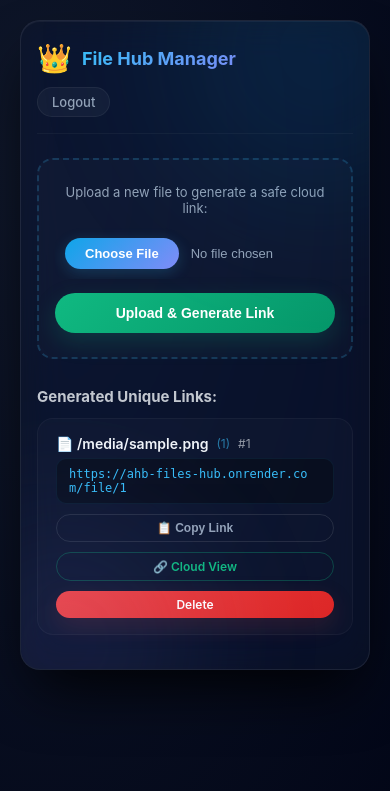
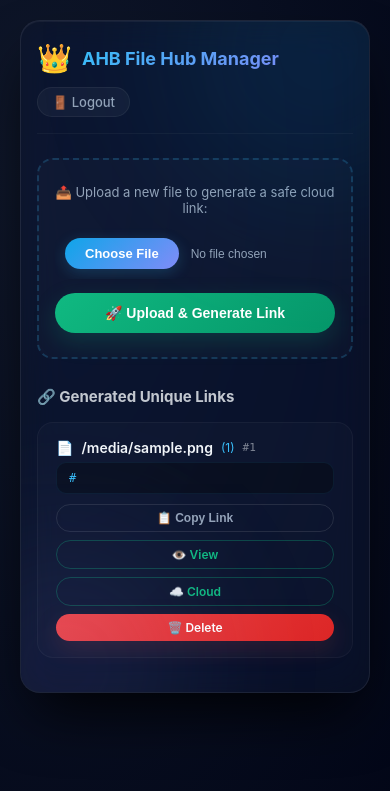
Before and after one commit to abbas-tools/ai-backend, a Flask app: template templates/admin.html in a window 390 px wide. Shown: the top 791 px of the page. Run offline with Flask 3, Linux system fonts and the light colour scheme; the template is opened without the code that fills it: most values are stand-ins (such as "Sample title", 1, 10 or a date in 2020).

Commit message:
Refactor admin panel HTML and CSS for clarity
Refactor CSS for better readability and maintainability. Update HTML elements for improved user experience.

```diff
--- a/templates/admin.html
+++ b/templates/admin.html
@@ -5,7 +5,11 @@
     <meta name="viewport" content="width=device-width, initial-scale=1.0, maximum-scale=1.0, user-scalable=yes">
     <title>Admin Panel - AHB File Hub</title>
     <style>
-        * { margin: 0; padding: 0; box-sizing: border-box; }
+        * {
+            margin: 0;
+            padding: 0;
+            box-sizing: border-box;
+        }
         body {
             background: radial-gradient(ellipse at 10% 20%, #0f172a 0%, #020617 100%);
             color: #f1f5f9;
@@ -25,7 +29,7 @@
             box-shadow: 0 30px 60px -15px rgba(0,0,0,0.9), inset 0 1px 0 rgba(255,255,255,0.05);
             padding: 30px 28px;
             width: 100%;
-            max-width: 620px;
+            max-width: 720px;
             position: relative;
             overflow: hidden;
         }
@@ -36,8 +40,20 @@
             opacity: 0.12;
             pointer-events: none;
         }
-        .glow-orb.orb1 { width: 300px; height: 300px; background: #0ea5e9; top: -120px; right: -100px; }
-        .glow-orb.orb2 { width: 250px; height: 250px; background: #818cf8; bottom: -100px; left: -80px; }
+        .glow-orb.orb1 {
+            width: 300px;
+            height: 300px;
+            background: #0ea5e9;
+            top: -120px;
+            right: -100px;
+        }
+        .glow-orb.orb2 {
+            width: 250px;
+            height: 250px;
+            background: #818cf8;
+            bottom: -100px;
+            left: -80px;
+        }
         .header {
             display: flex;
             justify-content: space-between;
@@ -46,8 +62,14 @@
             padding-bottom: 16px;
             border-bottom: 1px solid rgba(255,255,255,0.04);
         }
-        .logo-area { display: flex; align-items: center; gap: 10px; }
-        .logo-icon { font-size: 28px; }
+        .logo-area {
+            display: flex;
+            align-items: center;
+            gap: 10px;
+        }
+        .logo-icon {
+            font-size: 28px;
+        }
         .logo-text {
             font-weight: 700;
             font-size: 18px;
@@ -84,7 +106,11 @@
             border-color: #38bdf8;
             background: rgba(56,189,248,0.03);
         }
-        .upload-zone p { font-size: 13px; color: #94a3b8; margin-bottom: 12px; }
+        .upload-zone p {
+            font-size: 13px;
+            color: #94a3b8;
+            margin-bottom: 12px;
+        }
         .upload-zone input[type="file"] {
             width: 100%;
             padding: 10px;
@@ -108,6 +134,10 @@
             margin-right: 12px;
             box-shadow: 0 4px 15px rgba(56,189,248,0.2);
         }
+        .upload-zone input[type="file"]::file-selector-button:hover {
+            transform: scale(1.02);
+            box-shadow: 0 6px 25px rgba(56,189,248,0.3);
+        }
         .btn {
             display: inline-flex;
             align-items: center;
@@ -129,11 +159,19 @@
             width: 100%;
             margin-top: 14px;
         }
+        .btn-success:hover {
+            transform: translateY(-2px);
+            box-shadow: 0 12px 35px rgba(16,185,129,0.3);
+        }
         .btn-danger {
             background: linear-gradient(135deg, #ef4444, #dc2626);
             box-shadow: 0 8px 24px rgba(239,68,68,0.15);
             padding: 6px 16px;
             font-size: 12px;
+        }
+        .btn-danger:hover {
+            transform: scale(1.05);
+            box-shadow: 0 8px 30px rgba(239,68,68,0.3);
         }
         .btn-outline {
             background: transparent;
@@ -146,8 +184,29 @@
             background: rgba(255,255,255,0.04);
             border-color: #38bdf8;
             color: #f1f5f9;
+            transform: translateY(-2px);
         }
-        h3 { font-size: 15px; color: #f1f5f9; margin-bottom: 12px; opacity: 0.8; }
+        .btn-view {
+            background: transparent;
+            border: 1px solid rgba(16,185,129,0.3);
+            color: #10b981;
+            padding: 6px 16px;
+            font-size: 12px;
+        }
+        .btn-view:hover {
+            background: rgba(16,185,129,0.1);
+            border-color: #10b981;
+            transform: translateY(-2px);
+        }
+        h3 {
+            font-size: 15px;
+            color: #f1f5f9;
+            margin-bottom: 16px;
+            opacity: 0.8;
+            display: flex;
+            align-items: center;
+            gap: 8px;
+        }
         .file-card {
             background: rgba(255,255,255,0.02);
             border: 1px solid rgba(255,255,255,0.04);
@@ -155,6 +214,11 @@
             padding: 16px 18px;
             margin-bottom: 14px;
             transition: all 0.3s ease;
+        }
+        .file-card:hover {
+            background: rgba(255,255,255,0.04);
+            border-color: rgba(255,255,255,0.08);
+            transform: translateX(4px);
         }
         .file-title {
             font-weight: 600;
@@ -166,7 +230,17 @@
             gap: 8px;
             flex-wrap: wrap;
         }
-        .file-title span { opacity: 0.6; font-weight: 400; font-size: 12px; }
+        .file-title .file-size {
+            color: #38bdf8;
+            font-weight: 400;
+            font-size: 12px;
+        }
+        .file-title .file-id {
+            opacity: 0.5;
+            font-weight: 400;
+            font-size: 11px;
+            font-family: 'SF Mono', 'Fira Code', monospace;
+        }
         .link-box {
             background: rgba(0,0,0,0.3);
             padding: 8px 12px;
@@ -177,102 +251,196 @@
             border: 1px solid rgba(56,189,248,0.08);
             margin-bottom: 10px;
             font-family: 'SF Mono', 'Fira Code', monospace;
+            cursor: pointer;
+            transition: all 0.3s ease;
+        }
+        .link-box:hover {
+            background: rgba(56,189,248,0.05);
+            border-color: rgba(56,189,248,0.2);
         }
         .actions {
             display: flex;
             justify-content: space-between;
             align-items: center;
-            gap: 10px;
+            gap: 8px;
             flex-wrap: wrap;
         }
-        .actions .btn { flex: 1; min-width: 80px; text-align: center; }
+        .actions .btn {
+            flex: 1;
+            min-width: 80px;
+            text-align: center;
+            font-size: 12px;
+        }
         .empty-state {
             text-align: center;
             color: #94a3b8;
-            padding: 30px 10px;
+            padding: 40px 10px;
             font-size: 14px;
             opacity: 0.6;
         }
+        .empty-state .icon {
+            font-size: 50px;
+            display: block;
+            margin-bottom: 12px;
+        }
+        .toast {
+            position: fixed;
+            bottom: 30px;
+            right: 30px;
+            background: linear-gradient(135deg, #10b981, #059669);
+            color: white;
+            padding: 14px 28px;
+            border-radius: 12px;
+            box-shadow: 0 10px 40px rgba(16,185,129,0.3);
+            display: none;
+            z-index: 1000;
+            font-weight: 500;
+            font-size: 14px;
+            animation: slideIn 0.3s ease-out;
+        }
+        @keyframes slideIn {
+            from {
+                transform: translateY(30px);
+                opacity: 0;
+            }
+            to {
+                transform: translateY(0);
+                opacity: 1;
+            }
+        }
         @media (max-width: 480px) {
-            .glass-card { padding: 20px 16px; border-radius: 20px; }
-            .header { flex-direction: column; align-items: flex-start; gap: 12px; }
-            .actions { flex-direction: column; }
-            .actions .btn { width: 100%; }
+            .glass-card {
+                padding: 20px 16px;
+                border-radius: 20px;
+            }
+            .header {
+                flex-direction: column;
+                align-items: flex-start;
+                gap: 12px;
+            }
+            .actions {
+                flex-direction: column;
+            }
+            .actions .btn {
+                width: 100%;
+            }
+            .upload-zone input[type="file"] {
+                font-size: 12px;
+            }
         }
     </style>
 </head>
 <body>
     <div class="glass-card">
+        <!-- Glow Orbs for background effect -->
         <div class="glow-orb orb1"></div>
         <div class="glow-orb orb2"></div>
 
+        <!-- Header -->
         <div class="header">
             <div class="logo-area">
                 <span class="logo-icon">👑</span>
-                <span class="logo-text">File Hub Manager</span>
+                <span class="logo-text">AHB File Hub Manager</span>
             </div>
-            <a href="/logout" class="logout-link">Logout</a>
+            <a href="{{ url_for('logout') }}" class="logout-link">🚪 Logout</a>
         </div>
 
+        <!-- Upload Form -->
         <form method="POST" enctype="multipart/form-data" class="upload-zone">
-            <p>Upload a new file to generate a safe cloud link:</p>
-            <input type="file" name="file" required>
-            <button type="submit" class="btn btn-success">Upload & Generate Link</button>
+            <p>📤 Upload a new file to generate a safe cloud link:</p>
+            <input type="file" name="file" id="fileInput" required onchange="updateFileName(this)">
+            <button type="submit" class="btn btn-success">🚀 Upload & Generate Link</button>
         </form>
 
-        <h3>Generated Unique Links:</h3>
+        <!-- Files List -->
+        <h3>🔗 Generated Unique Links</h3>
 
         {% if files %}
             {% for file_id, info in files.items() %}
             <div class="file-card">
                 <div class="file-title">
-                    📄 {{ info.filename }}
-                    <span style="color: #38bdf8;">({{ info.size }})</span>
-                    <span>#{{ file_id }}</span>
+                    <span>📄</span> {{ info.filename }}
+                    <span class="file-size">({{ info.size }})</span>
+                    <span class="file-id">#{{ file_id }}</span>
                 </div>
-                <div class="link-box" id="link-{{ file_id }}">
-                    https://ahb-files-hub.onrender.com/file/{{ file_id }}
+                <div class="link-box" id="link-{{ file_id }}" onclick="copyFromBox('link-{{ file_id }}')">
+                    {{ info.link if info.link else url_for('viewer_page', file_id=file_id, _external=True) }}
                 </div>
                 <div class="actions">
                     <button class="btn btn-outline" onclick="copyText('link-{{ file_id }}')">📋 Copy Link</button>
-                    <a href="{{ info.cloud_url }}" target="_blank" class="btn btn-outline" style="border-color: rgba(16,185,129,0.3); color: #10b981;">🔗 Cloud View</a>
-                    <a href="/admin/delete/{{ file_id }}" class="btn btn-danger" onclick="return confirm('Delete this file?')">Delete</a>
+                    <a href="{{ info.link if info.link else url_for('viewer_page', file_id=file_id) }}" target="_blank" class="btn btn-view">👁️ View</a>
+                    <a href="{{ info.cloud_url }}" target="_blank" class="btn btn-outline" style="border-color: rgba(16,185,129,0.3); color: #10b981;">☁️ Cloud</a>
+                    <a href="{{ url_for('delete_file', file_id=file_id) }}" class="btn btn-danger" onclick="return confirm('⚠️ Delete this file permanently?')">🗑️ Delete</a>
                 </div>
             </div>
             {% endfor %}
         {% else %}
             <div class="empty-state">
-                <span style="font-size: 40px; display: block; margin-bottom: 10px;">📭</span>
-                No files uploaded yet.
+                <span class="icon">📭</span>
+                No files uploaded yet.<br>
+                <span style="font-size: 12px; opacity: 0.7;">Upload a file above to generate your first link!</span>
             </div>
         {% endif %}
     </div>
 
+    <!-- Toast Notification -->
+    <div class="toast" id="toast">✅ Link copied to clipboard!</div>
+
     <script>
+        // Update file name display on selection
+        function updateFileName(input) {
+            const label = input.nextElementSibling;
+            if (input.files && input.files[0]) {
+                // The button text is already shown by the file input
+                console.log('File selected:', input.files[0].name);
+            }
+        }
+
+        // Copy text from element
         function copyText(containerId) {
             const el = document.getElementById(containerId);
             if (!el) return;
-            const text = el.innerText;
+            const text = el.innerText.trim();
+
             if (navigator.clipboard && navigator.clipboard.writeText) {
                 navigator.clipboard.writeText(text).then(() => {
-                    alert('✅ Link copied to clipboard!');
+                    showToast('✅ Link copied to clipboard!');
                 }).catch(() => fallbackCopy(text));
             } else {
                 fallbackCopy(text);
             }
         }
+
+        // Copy on click directly on link box
+        function copyFromBox(containerId) {
+            copyText(containerId);
+        }
+
+        // Fallback copy method
         function fallbackCopy(text) {
             const textarea = document.createElement('textarea');
             textarea.value = text;
+            textarea.style.position = 'fixed';
+            textarea.style.opacity = '0';
             document.body.appendChild(textarea);
             textarea.select();
             try {
                 document.execCommand('copy');
-                alert('✅ Link copied!');
+                showToast('✅ Link copied!');
             } catch (e) {
-                alert('⚠️ Could not copy.');
+                showToast('⚠️ Could not copy. Please select and copy manually.');
             }
             document.body.removeChild(textarea);
+        }
+
+        // Show toast notification
+        function showToast(message) {
+            const toast = document.getElementById('toast');
+            toast.textContent = message;
+            toast.style.display = 'block';
+            setTimeout(function() {
+                toast.style.display = 'none';
+            }, 3000);
         }
     </script>
 </body>
```
